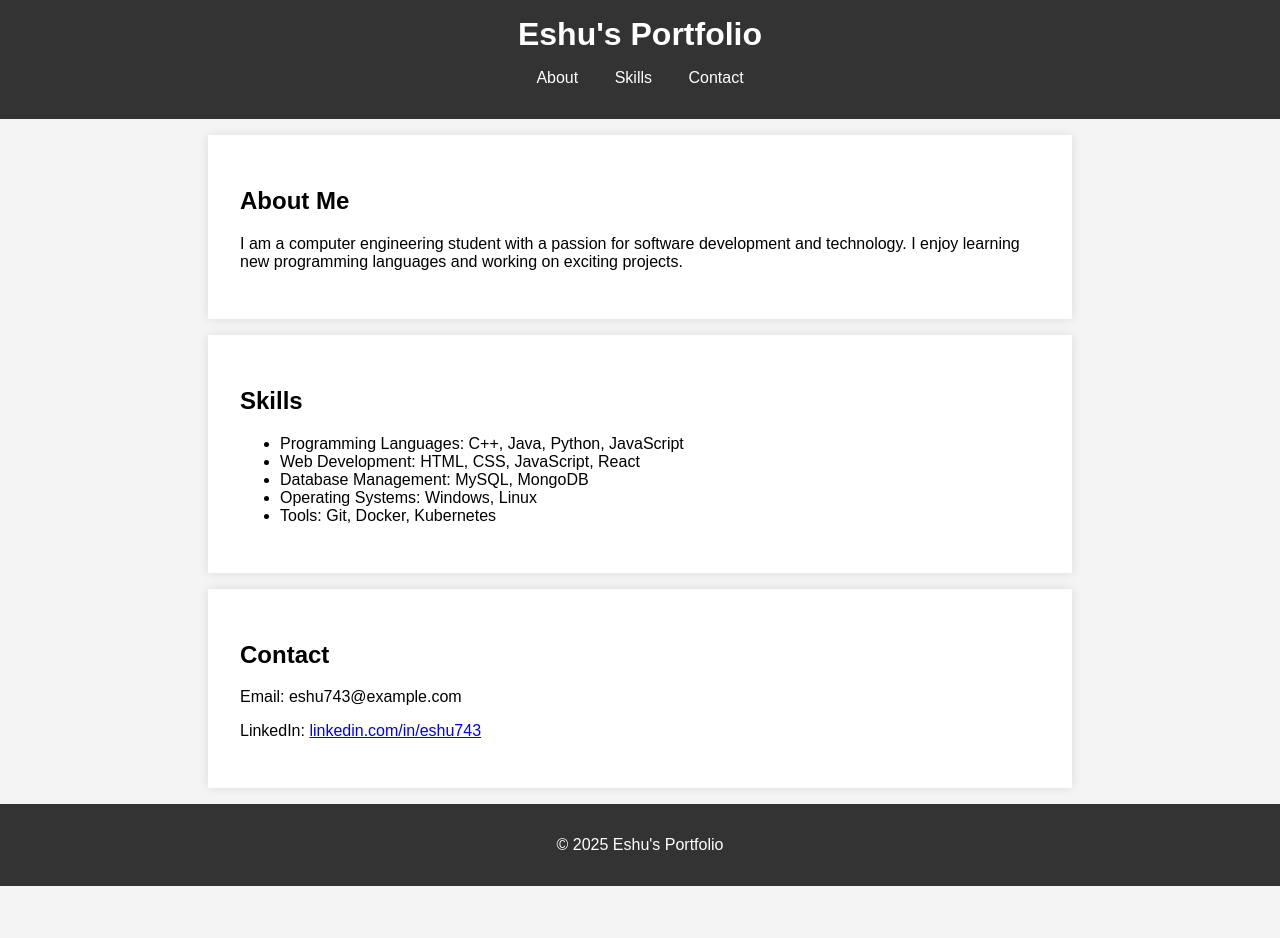
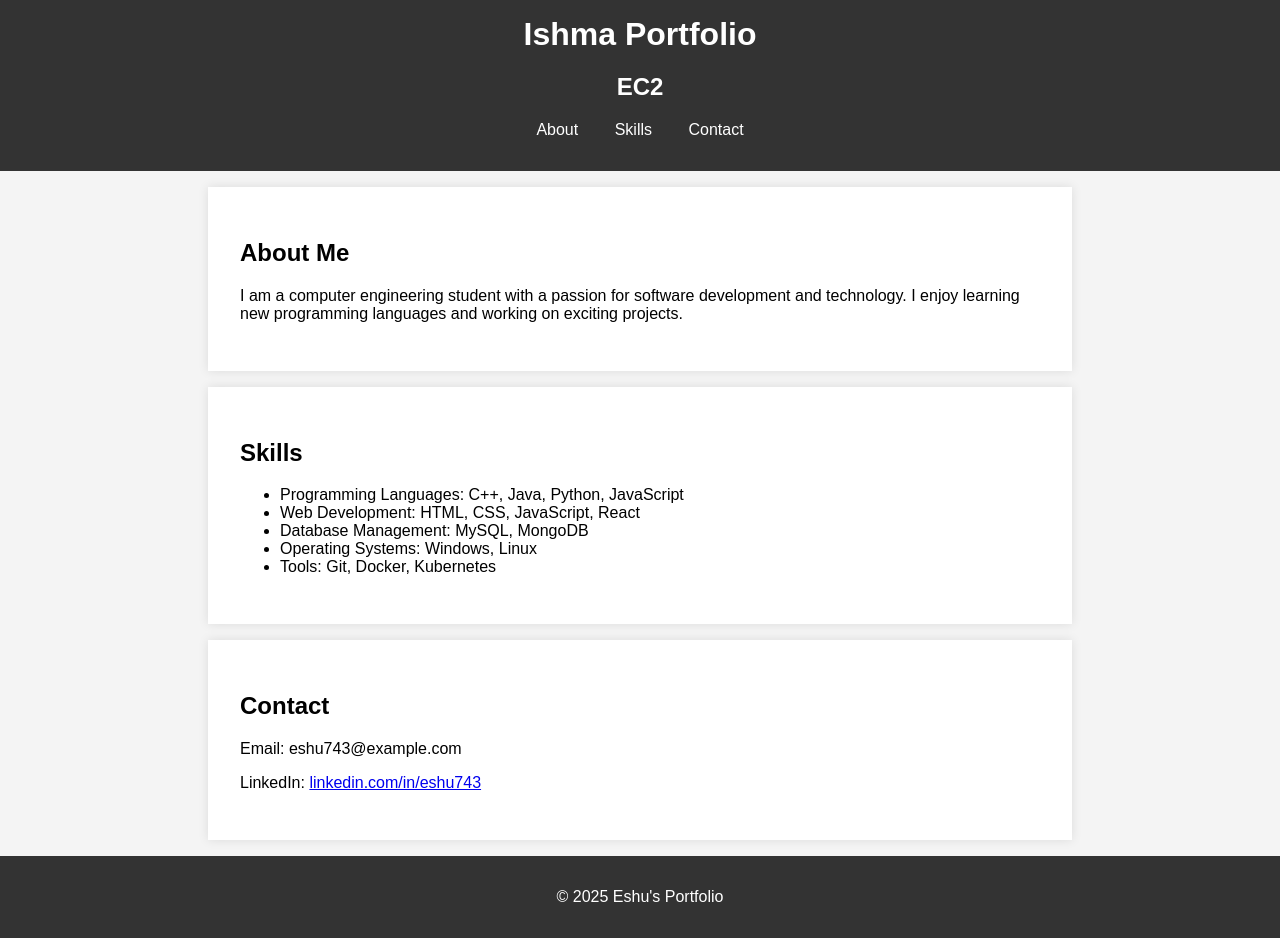
Before and after one commit to ishma-eng/MY-PORTFOLIO12, a website: page index.html in a window 1280 px wide. Before the commit the page ends 886 px from the top, so only its background shows below. Drawn offline with Linux system fonts and the light colour scheme.

Commit message:
Update index.html

```diff
--- a/index.html
+++ b/index.html
@@ -8,7 +8,8 @@
 </head>
 <body>
     <header>
-        <h1>Eshu's Portfolio</h1>
+        <h1>Ishma  Portfolio</h1>
+        <h2>EC2</h2>
         <nav>
             <ul>
                 <li><a href="#about">About</a></li>
```
